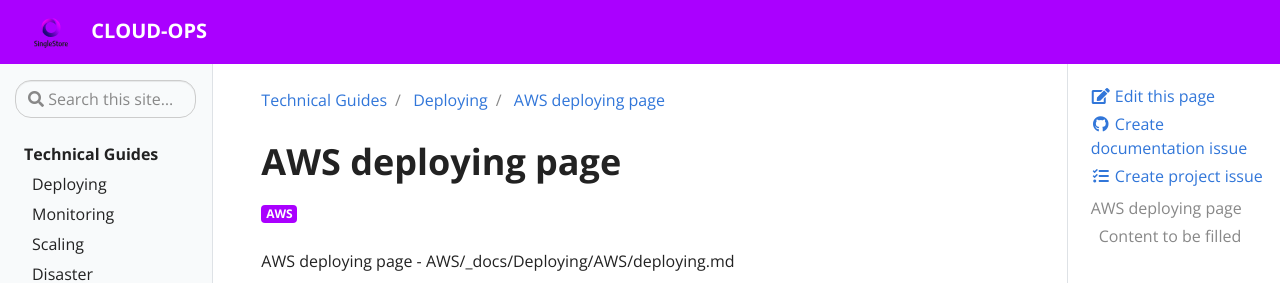
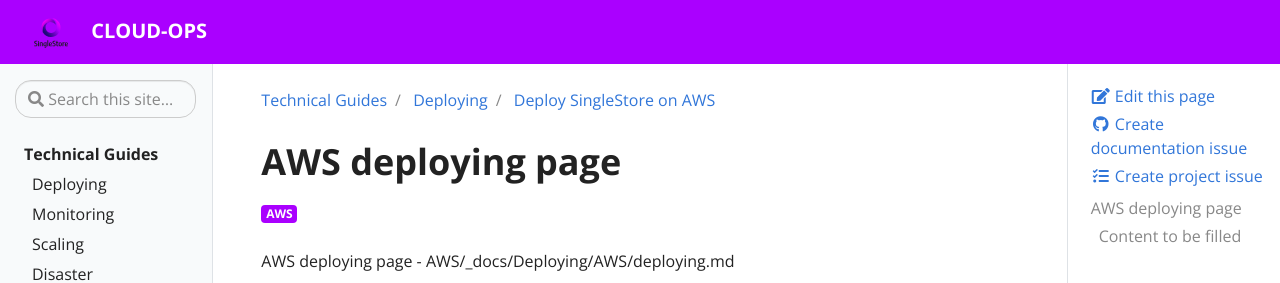
Before and after one commit to sdb-cloud-ops/cloud-ops, a Jekyll site: the page built from _docs/Deploying/AWS/deploying.md, in a window 1280 px wide and 900 px high. Shown: the top 283 px of the window. Built offline with Jekyll 4.4.1, drawn with Linux system fonts in a browser that asks for light colours.

Commit message:
Update deploying.md

```diff
--- a/_docs/Deploying/AWS/deploying.md
+++ b/_docs/Deploying/AWS/deploying.md
@@ -1,5 +1,5 @@
 ---
-title: AWS deploying page
+title: Deploy SingleStore on AWS
 tags:
  - AWS
 #description: An example of a nested page
```
